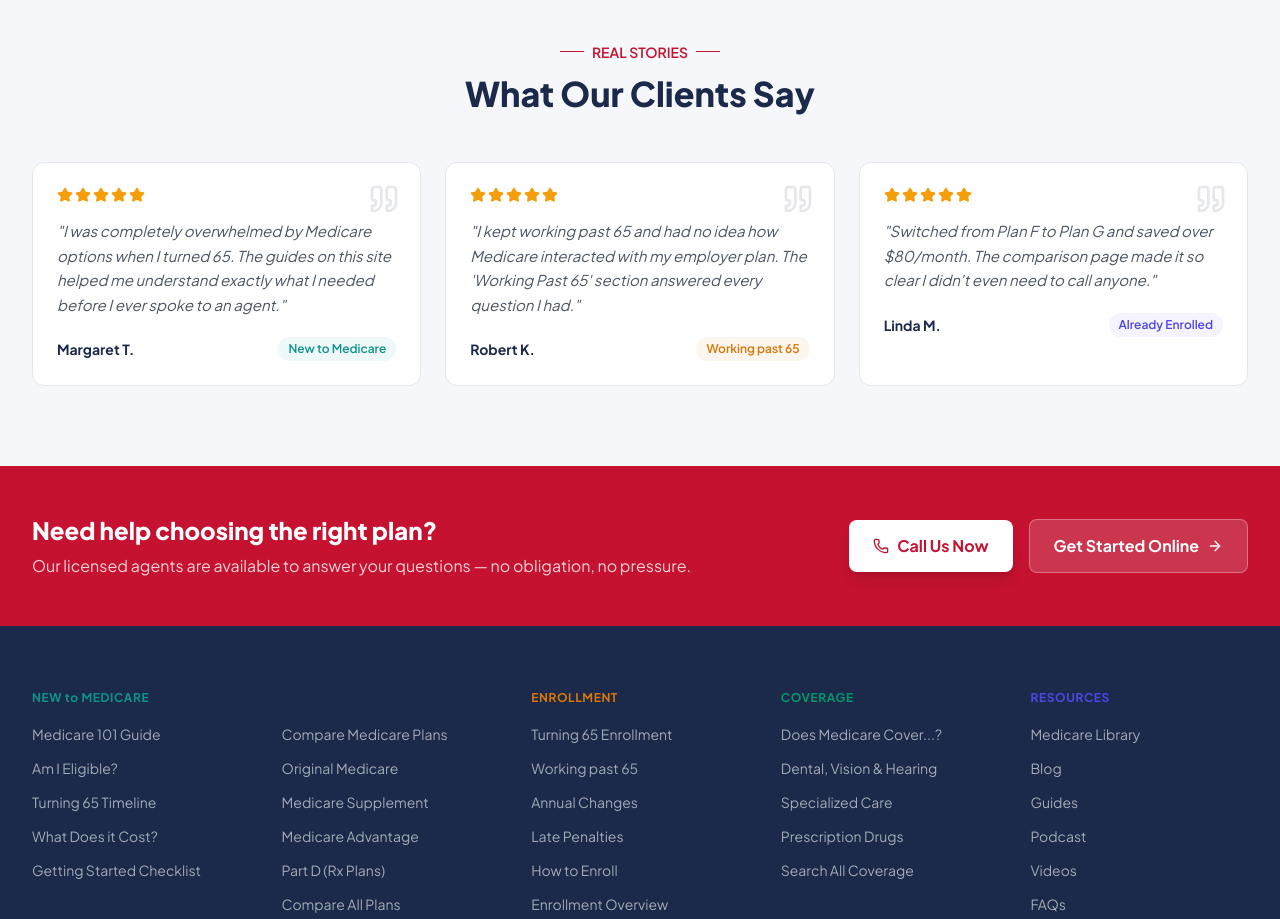
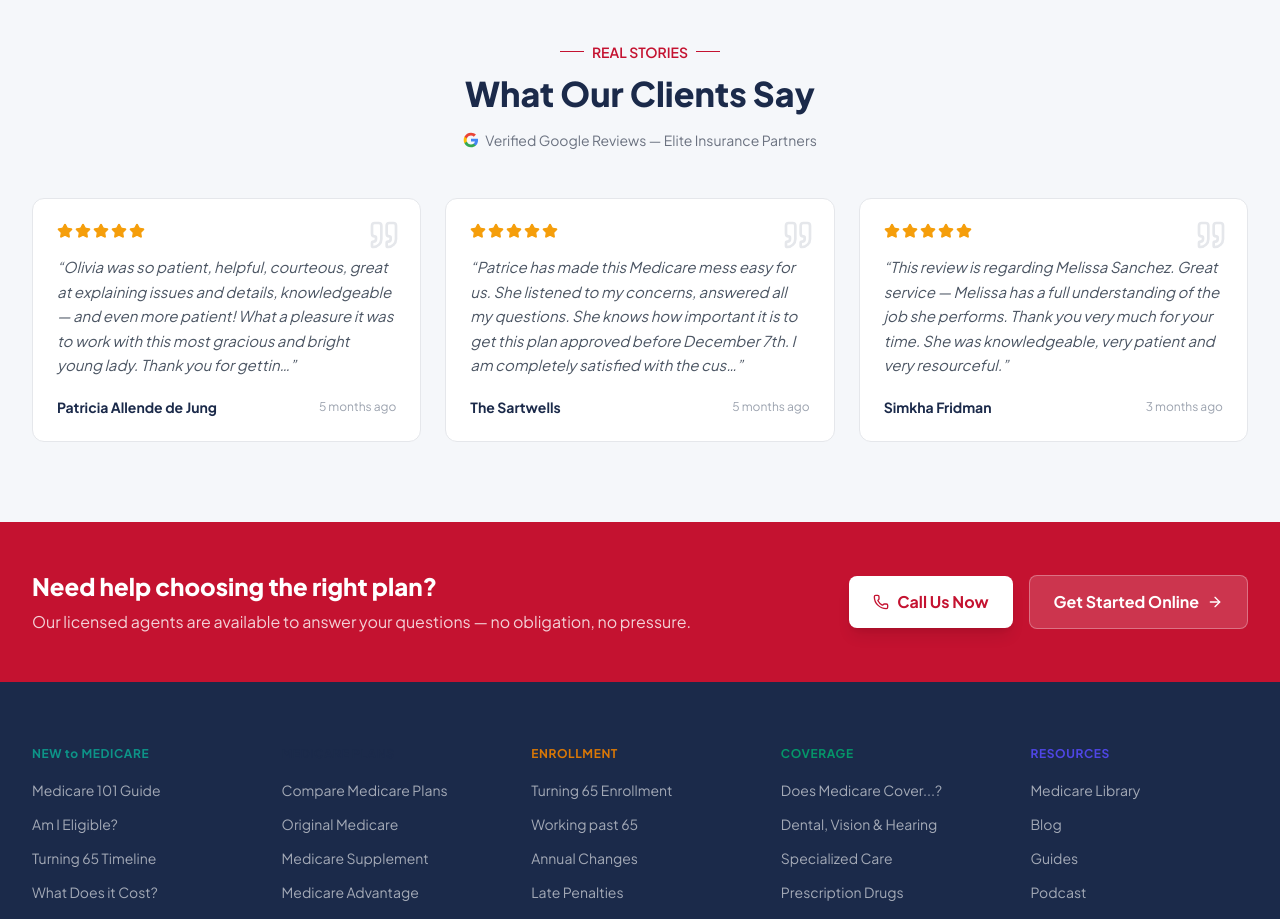
Before and after one commit to cboudreau-eip/medicarefaq-next, a Next.js app: page / in a window 1280 px wide. Shown: the part 3280-4199 px from the top of the page. Built offline with nearby package versions, Linux system fonts and the light colour scheme.

Commit message:
feat: replace static testimonials with 20 real Google reviews, random 3 shown per page load

```diff
--- a/src/components/TestimonialsSection.tsx
+++ b/src/components/TestimonialsSection.tsx
@@ -2,35 +2,17 @@
 
 import { Star, Quote } from "lucide-react";
 import { motion } from "framer-motion";
-
-const testimonials = [
-  {
-    quote:
-      "I was completely overwhelmed by Medicare options when I turned 65. The guides on this site helped me understand exactly what I needed before I ever spoke to an agent.",
-    name: "Margaret T.",
-    label: "New to Medicare",
-    labelColor: "#0D9488",
-    stars: 5,
-  },
-  {
-    quote:
-      "I kept working past 65 and had no idea how Medicare interacted with my employer plan. The 'Working Past 65' section answered every question I had.",
-    name: "Robert K.",
-    label: "Working past 65",
-    labelColor: "#D97706",
-    stars: 5,
-  },
-  {
-    quote:
-      "Switched from Plan F to Plan G and saved over $80/month. The comparison page made it so clear I didn't even need to call anyone.",
-    name: "Linda M.",
-    label: "Already Enrolled",
-    labelColor: "#4F46E5",
-    stars: 5,
-  },
-];
+import { useState, useEffect } from "react";
+import { getRandomReviews, type GoogleReview } from "@/lib/google-reviews";
 
 export default function TestimonialsSection() {
+  const [reviews, setReviews] = useState<GoogleReview[]>([]);
+
+  useEffect(() => {
+    // Pick 3 random reviews on every page load (client-side to avoid hydration mismatch)
+    setReviews(getRandomReviews(3));
+  }, []);
+
   return (
     <section className="bg-[#F5F7FA] py-16 md:py-20">
       <div className="container">
@@ -49,43 +31,38 @@ export default function TestimonialsSection() {
           <h2 className="text-2xl md:text-3xl lg:text-[34px] font-extrabold text-[#1B2A4A] mb-4">
             What Our Clients Say
           </h2>
+          <p className="text-sm text-[#6B7280] flex items-center justify-center gap-1.5">
+            <svg className="w-4 h-4 shrink-0" viewBox="0 0 24 24" fill="none" aria-hidden="true">
+              <path d="M22.56 12.25c0-.78-.07-1.53-.2-2.25H12v4.26h5.92c-.26 1.37-1.04 2.53-2.21 3.31v2.77h3.57c2.08-1.92 3.28-4.74 3.28-8.09z" fill="#4285F4"/>
+              <path d="M12 23c2.97 0 5.46-.98 7.28-2.66l-3.57-2.77c-.98.66-2.23 1.06-3.71 1.06-2.86 0-5.29-1.93-6.16-4.53H2.18v2.84C3.99 20.53 7.7 23 12 23z" fill="#34A853"/>
+              <path d="M5.84 14.09c-.22-.66-.35-1.36-.35-2.09s.13-1.43.35-2.09V7.07H2.18C1.43 8.55 1 10.22 1 12s.43 3.45 1.18 4.93l3.66-2.84z" fill="#FBBC05"/>
+              <path d="M12 5.38c1.62 0 3.06.56 4.21 1.64l3.15-3.15C17.45 2.09 14.97 1 12 1 7.7 1 3.99 3.47 2.18 7.07l3.66 2.84c.87-2.6 3.3-4.53 6.16-4.53z" fill="#EA4335"/>
+            </svg>
+            Verified Google Reviews — Elite Insurance Partners
+          </p>
         </motion.div>
 
-        <div className="grid md:grid-cols-3 gap-6">
-          {testimonials.map((testimonial, index) => (
+        <div className="grid md:grid-cols-3 gap-6 min-h-[240px]">
+          {reviews.map((review, index) => (
             <motion.div
-              key={testimonial.name}
+              key={review.name + index}
               initial={{ opacity: 0, y: 15 }}
-              whileInView={{ opacity: 1, y: 0 }}
-              viewport={{ once: true }}
+              animate={{ opacity: 1, y: 0 }}
               transition={{ duration: 0.3, delay: index * 0.08 }}
-              className="bg-white rounded-xl p-6 border border-[#E5E7EB] relative"
+              className="bg-white rounded-xl p-6 border border-[#E5E7EB] relative flex flex-col"
             >
               <Quote className="w-8 h-8 text-[#E5E7EB] absolute top-5 right-5" />
               <div className="flex gap-0.5 mb-4">
-                {Array.from({ length: testimonial.stars }).map((_, i) => (
-                  <Star
-                    key={i}
-                    className="w-4 h-4 text-[#F59E0B] fill-[#F59E0B]"
-                  />
+                {Array.from({ length: 5 }).map((_, i) => (
+                  <Star key={i} className="w-4 h-4 text-[#F59E0B] fill-[#F59E0B]" />
                 ))}
               </div>
-              <p className="text-[#4B5563] text-[15px] leading-relaxed mb-5 italic">
-                "{testimonial.quote}"
+              <p className="text-[#4B5563] text-[15px] leading-relaxed mb-5 italic flex-1">
+                &ldquo;{review.text.length > 220 ? review.text.slice(0, 220).trimEnd() + "\u2026" : review.text}&rdquo;
               </p>
-              <div className="flex items-center justify-between">
-                <span className="font-bold text-[#1B2A4A] text-sm">
-                  {testimonial.name}
-                </span>
-                <span
-                  className="text-xs font-semibold px-2.5 py-1 rounded-full"
-                  style={{
-                    backgroundColor: `${testimonial.labelColor}10`,
-                    color: testimonial.labelColor,
-                  }}
-                >
-                  {testimonial.label}
-                </span>
+              <div className="flex items-center justify-between mt-auto">
+                <span className="font-bold text-[#1B2A4A] text-sm">{review.name}</span>
+                <span className="text-xs text-[#9CA3AF]">{review.date}</span>
               </div>
             </motion.div>
           ))}
--- /dev/null
+++ b/src/lib/google-reviews.ts
@@ -0,0 +1,138 @@
+export interface GoogleReview {
+  name: string;
+  text: string;
+  date: string;
+  rating: 5;
+}
+
+export const googleReviews: GoogleReview[] = [
+  {
+    name: "Lisa Hancock",
+    rating: 5,
+    date: "2 months ago",
+    text: "Gavin Williams is Awesome. Spoke to him in September about my husband's prescription plan and other questions. Called and spoke with him Friday to set up my own benefits. He was very friendly, professional, knowledgeable, and comforting. He explained Medicare A, B, C & D to me, fully answered ALL of my questions and helped me setup what we could now. I can't compliment him enough for his help, professionalism, and personality that made me feel so comfortable — like he was family and our best interest was his priority. Thank you Gavin!",
+  },
+  {
+    name: "Dennis Zalar",
+    rating: 5,
+    date: "2 months ago",
+    text: "I've been using Elite Insurance Partners for over 5 years and the service has been outstanding. They communicate frequently on pending rate increases in my Medicare Supplement and when I call to compare prices they are prompt and provide lower cost options when possible. They are a joy to deal with and answer any questions that I have.",
+  },
+  {
+    name: "Mrs. Chris (Life-Long Teacher)",
+    rating: 5,
+    date: "4 months ago",
+    text: "I am thankful to the max for having Olivia as my contact/agent. She guided me through the grueling process of obtaining a new upgraded Medicare Advantage plan for my husband. She was knowledgeable, professional and most importantly compassionate and understanding of my wants and needs. I feel that Amanda and Olivia were the best team for me. I highly acclaim their ethics, guidance, follow up and follow-through! They are keepers for sure!",
+  },
+  {
+    name: "Carol Heaton",
+    rating: 5,
+    date: "2 months ago",
+    text: "I called this service because my secondary insurance with Cigna was going to go way up. I changed to Aflac to save $20 per month on monthly fees. My service advisor was very helpful. Thank you.",
+  },
+  {
+    name: "The Sartwells",
+    rating: 5,
+    date: "5 months ago",
+    text: "Patrice has made this Medicare mess easy for us. She listened to my concerns, answered all my questions. She knows how important it is to get this plan approved before December 7th. I am completely satisfied with the customer service. I appreciate the updates every step of the way.",
+  },
+  {
+    name: "Barbara",
+    rating: 5,
+    date: "6 months ago",
+    text: "Olivia has to be the BEST agent at this company. She has helped me so much to make a big decision and when I changed my mind she continued the same excellent service. She has emailed and called me to make sure everything is done to my satisfaction.",
+  },
+  {
+    name: "David Bailey",
+    rating: 5,
+    date: "3 months ago",
+    text: "Ashley Russell has been very helpful getting me through the process of changing insurance. All the people I have worked with for the past decade have been friendly, supportive, and professional.",
+  },
+  {
+    name: "Simkha Fridman",
+    rating: 5,
+    date: "3 months ago",
+    text: "This review is regarding Melissa Sanchez. Great service — Melissa has a full understanding of the job she performs. Thank you very much for your time. She was knowledgeable, very patient and very resourceful.",
+  },
+  {
+    name: "Gale Fenton",
+    rating: 5,
+    date: "3 months ago",
+    text: "Nickolas was very nice. Answered all my questions. Found me a good Plan G policy. A pleasure to talk to and glad I called your office. Thanks again!",
+  },
+  {
+    name: "Patricia Allende de Jung",
+    rating: 5,
+    date: "5 months ago",
+    text: "Olivia was so patient, helpful, courteous, great at explaining issues and details, knowledgeable — and even more patient! What a pleasure it was to work with this most gracious and bright young lady. Thank you for getting me through this Medicare process.",
+  },
+  {
+    name: "Victoria Leone",
+    rating: 5,
+    date: "2 months ago",
+    text: "EIP has been my go-to for several years now. I always do my research on insurance first and then call them with any questions. They have steered me in the right directions so far and are always professional. I never felt that they were talking down to me.",
+  },
+  {
+    name: "Heather Bickford",
+    rating: 5,
+    date: "5 months ago",
+    text: "Trevor Hanson was top notch — friendly, professional, very comprehensive in explaining a complicated issue. I thoroughly understood everything and am grateful for his patience. Thank you Trevor!!",
+  },
+  {
+    name: "Wayne Spicer",
+    rating: 5,
+    date: "4 months ago",
+    text: "My agent reached out to me with a recommendation for a comparable policy at over $100 less for the same coverage. I recommend Elite to anyone that needs help with their insurance needs.",
+  },
+  {
+    name: "Holly Leeds",
+    rating: 5,
+    date: "4 months ago",
+    text: "Olivia helped me address a series of errors in information received from another agent at a different company. She was understanding and awesome.",
+  },
+  {
+    name: "Patty Connolly",
+    rating: 5,
+    date: "6 months ago",
+    text: "What a wonderful and pleasant experience signing up for a new Medicare Supplemental Medical Insurance company. Diego Joya was a joy to work with — professional, most helpful and kind. Diego is an asset to Elite Insurance Partners. I HIGHLY RECOMMEND ELITE INSURANCE PARTNERS AND ESPECIALLY DIEGO.",
+  },
+  {
+    name: "Mary Underwood",
+    rating: 5,
+    date: "4 months ago",
+    text: "The agent who helped me was very helpful, knowledgeable and searched for a plan that fit my budget. I'm so grateful she managed to find what I wanted at a much lower rate. Thank you so much.",
+  },
+  {
+    name: "Catherine",
+    rating: 5,
+    date: "5 months ago",
+    text: "Spoke with Eric Garcia yesterday — what a tremendous help, and he did it with a great sense of humor. Would recommend Elite to anyone looking to research Medicare plans. Thanks Eric!",
+  },
+  {
+    name: "Bill Parrish",
+    rating: 5,
+    date: "2 months ago",
+    text: "Elite Insurance Partners representatives are very knowledgeable and helpful, answering all our questions, making excellent recommendations and efficiently processing our paperwork.",
+  },
+  {
+    name: "Marilyn Yopp",
+    rating: 5,
+    date: "3 months ago",
+    text: "Daniel Almeida was great in helping me navigate my supplemental insurance options. He contacted an insurance rep and stayed on the phone with me through the entire process. After switching, I found out that my preferred health system no longer accepted my previous insurer — I'm so glad Daniel helped me make the right move.",
+  },
+  {
+    name: "Jody Heywood",
+    rating: 5,
+    date: "4 months ago",
+    text: "This morning I worked with Olivia Colon to correct some errors on my new plan. I was upset when I called and Olivia was very patient and understanding, helping to correct these errors and helping me find new doctors in my plan. Great customer service Olivia! Keep up the good work.",
+  },
+];
+
+/**
+ * Returns `count` randomly selected reviews from the pool.
+ * Uses a seeded shuffle so the selection changes on every call.
+ */
+export function getRandomReviews(count: number = 3): GoogleReview[] {
+  const shuffled = [...googleReviews].sort(() => Math.random() - 0.5);
+  return shuffled.slice(0, count);
+}
```
